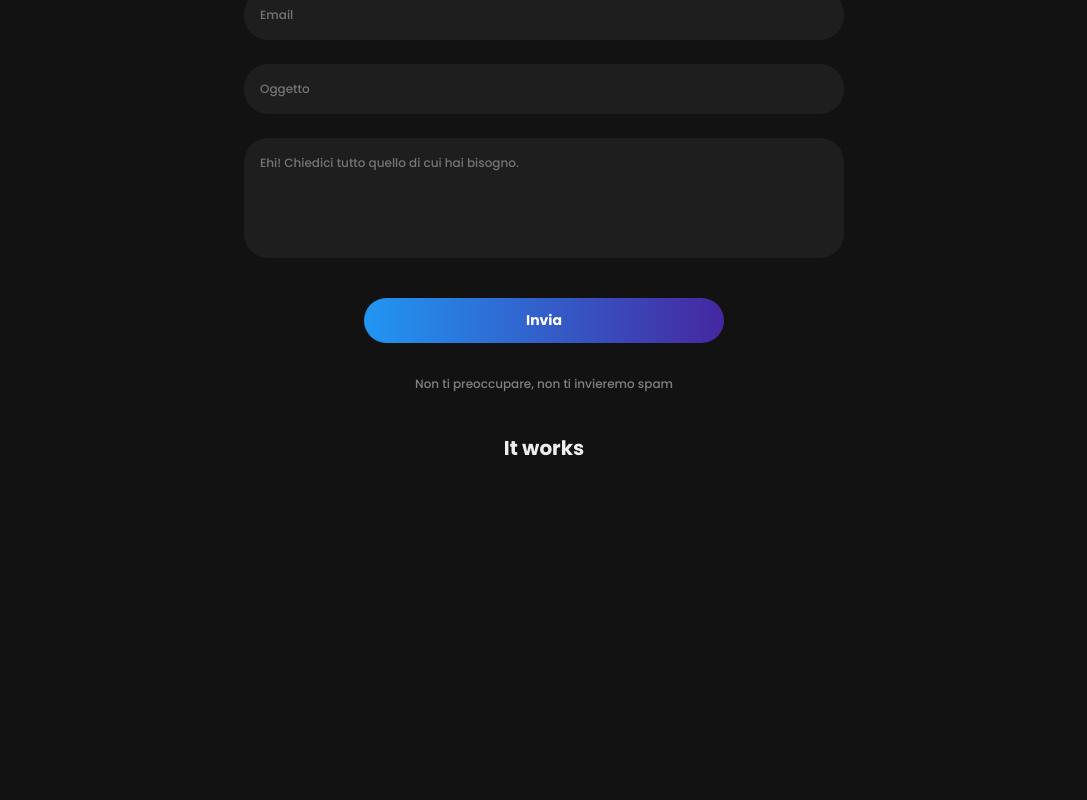
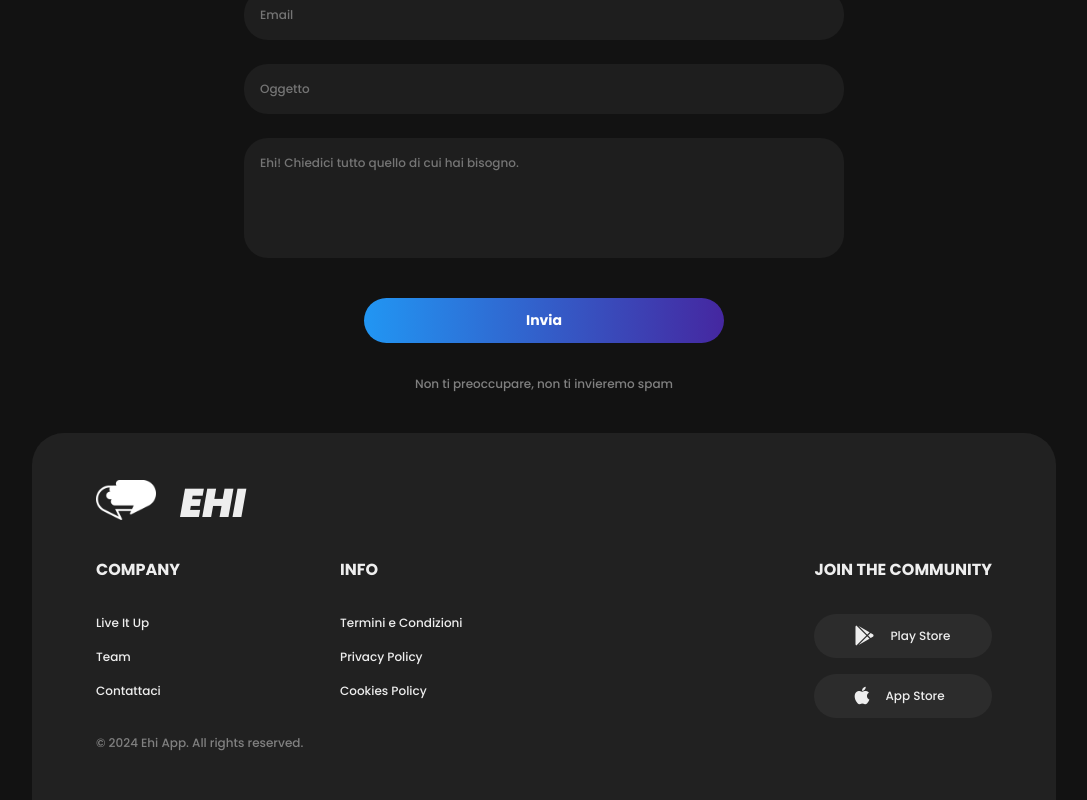
Before and after one commit to danielecolaci/ehi, an Angular app: page / in a window 1280 px wide. Shown: the part 3573-4373 px from the top of the page, without its empty margins (96-1183 px from the left). Before the commit the page ends 4044 px from the top, so only its background shows below. Built offline with nearby package versions, Linux system fonts and the light colour scheme.

Commit message:
Footer Completed

```diff
--- a/src/app/app.component.html
+++ b/src/app/app.component.html
@@ -6,8 +6,8 @@
         <h1>EHI</h1>
         <h5>Scarica la nostra app e organizzati per i tuoi eventi preferiti</h5>
         <div class="btn-link flex">
-            <a href="#" class="btn flex"><i class="fa-brands fa-google-play"></i> Play Store</a>
-            <a href="#" class="btn flex"><i class="fa-brands fa-apple"></i> App Store</a>
+            <a href="#" class="btn flex" target="_blank"><i class="fa-brands fa-google-play"></i> Play Store</a>
+            <a href="#" class="btn flex" target="_blank"><i class="fa-brands fa-apple"></i> App Store</a>
         </div>
         <div class="jumbotron_img flex">
             <img src="img/hero.png" alt="Jumbotron_image">
--- a/src/footer/footer.component.css
+++ b/src/footer/footer.component.css
@@ -0,0 +1,51 @@
+footer {
+    .container {
+        background-color: var(--dark-gray);
+        padding: 40px 64px;
+        border-top-left-radius: 32px;
+        border-top-right-radius: 32px;
+
+        .top {
+            align-items: center;
+            gap: 24px;
+
+            span {
+                font-size: 40px;
+                font-weight: 900;
+                font-style: italic;
+            }
+        }
+
+        .flex {
+            flex-wrap: wrap;
+
+            ul {
+                list-style: none;
+                margin-right: 160px;
+
+                th {
+                    text-transform: uppercase;
+                    font-size: 16px;
+                    font-weight: 700;
+                    padding: 24px 0;
+                }
+
+                li {
+                    font-size: 12px;
+                    padding: 8px 0;
+                }
+            }
+
+            ul:last-child {
+                margin-right: 0;
+                margin-left: auto;
+            }
+        }
+
+        h6 {
+            text-align: left;
+            margin: 8px 0;
+        }
+
+    }
+}
--- a/src/footer/footer.component.html
+++ b/src/footer/footer.component.html
@@ -1,3 +1,46 @@
 <footer>
-    <h3>It works</h3>
+    <div class="container">
+        <div class="flex top">
+            <a href="#"><img src="logo/Logo.png" alt="Logo" class="logo"></a>
+            <span>EHI</span>
+        </div>
+        <div class="flex">
+            <ul>
+                <th>Company</th>
+                <li>
+                    <a href="#live_it_up">Live It Up</a>
+                </li>
+                <li>
+                    <a href="#team">Team</a>
+                </li>
+                <li>
+                    <a href="#contact">Contattaci</a>
+                </li>
+            </ul>
+
+            <ul>
+                <th>Info</th>
+                <li>
+                    <a href="https://www.ehiapp.it/termini-condizioni" target="_blank">Termini e Condizioni</a>
+                </li>
+                <li>
+                    <a href="https://www.ehiapp.it/privacy-policy" target="_blank">Privacy Policy</a>
+                </li>
+                <li>
+                    <a href="" target="_blank">Cookies Policy</a>
+                </li>
+            </ul>
+
+            <ul>
+                <th>Join the community</th>
+                <li>
+                    <a href="#" class="btn flex" target="_blank"><i class="fa-brands fa-google-play"></i> Play Store</a>
+                </li>
+                <li>
+                    <a href="#" class="btn flex" target="_blank"><i class="fa-brands fa-apple"></i> App Store</a>
+                </li>
+            </ul>
+        </div>
+        <h6>© 2024 Ehi App. All rights reserved.</h6>
+    </div>
 </footer>
--- a/src/header/header.component.css
+++ b/src/header/header.component.css
@@ -11,16 +11,6 @@ header {
     }
 }
 
-img {
-    width: 60px;
-    height: 40px;
-    transition: width 1s, height 1s;
-
-    &:hover {
-        width: 72px;
-        height: 48px;
-    }
-}
 
 ul {
     list-style: none;
--- a/src/header/header.component.html
+++ b/src/header/header.component.html
@@ -1,6 +1,6 @@
 <header>
     <div class="container flex">
-        <a href="#"><img src="logo/Logo.png" alt="Logo"></a>
+        <a href="#"><img src="logo/Logo.png" alt="Logo" class="logo"></a>
         <ul class="flex">
             <li><a href="#live_it_up">Live It Up</a></li>
             <li><a href="#team">Team</a></li>
--- a/src/styles.css
+++ b/src/styles.css
@@ -117,3 +117,14 @@ h6 {
     }
 
 }
+
+.logo {
+    width: 60px;
+    height: 40px;
+    transition: width 1s, height 1s;
+
+    &:hover {
+        width: 72px;
+        height: 48px;
+    }
+}
```
